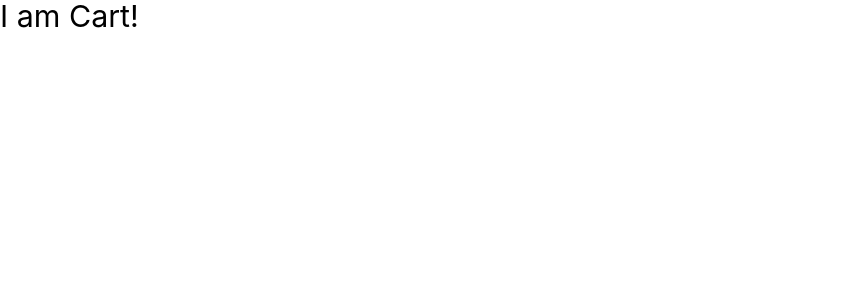
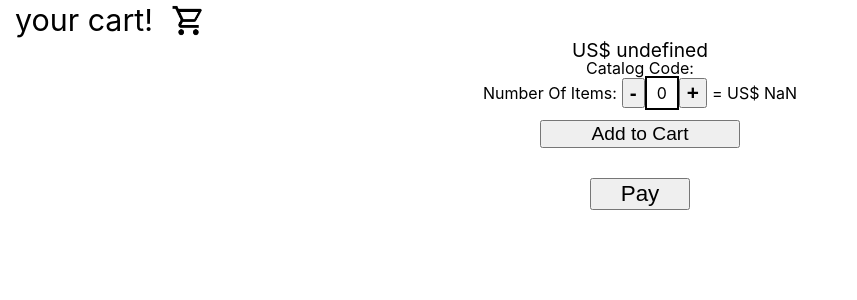
Before and after one commit to manelly67/TheOdinProject-Shopping-Cart, a React (Vite) app: page /cartpage in a window 1280 px wide. Shown: the top 300 px of the page, without its empty margins (0-857 px from the left). Built offline with nearby package versions, Linux system fonts and the light colour scheme.

Commit message:
cart logic

```diff
--- a/src/components/Carousel.jsx
+++ b/src/components/Carousel.jsx
@@ -6,7 +6,6 @@ import {
   switchActive,
   fillActiveCircle,
   clearCircle,
- /*  getActiveButton, */
 } from './carouselScript';
 import { useState, useEffect } from 'react';
 import leftChevron from '../assets/images/chevron-left.png';
--- a/src/components/Cart.jsx
+++ b/src/components/Cart.jsx
@@ -1,10 +1,162 @@
-const CartPage = () => {
-    return (
-      <div>
-        <h2>I am Cart!</h2>
+import DivCartIcon from './DivCartIcon';
+import { useState } from 'react';
 
+/*
+const productOfAllNums = arr.reduce((total, currentItem) => {
+  return total * currentItem;
+  }, 1);
+*/
+
+function addToArray(arg1, arg2, arg3, arg4, addingInCart, setAddingInCart) {
+  switch (arg2 !== 0) {
+    case true:
+      {
+      let itemToAdd = {
+        'itemCode': arg1,
+        'numberItem': arg2,
+        'priceCode': arg3,
+        'totalLine': arg4,
+      };
+      let tempArray = [...addingInCart];
+      tempArray.push(itemToAdd);
+      setAddingInCart(tempArray);
+      }
+      break;
+
+    case false:
+      console.log('nothing to add');
+      break;
+  }
+}
+
+function increase(count, setCount) {
+  let temp = count;
+  ++temp;
+  setCount(temp);
+}
+
+function decrease(count, setCount) {
+  let temp = count;
+  switch (temp !== 0) {
+    case true:
+      --temp;
+      setCount(temp);
+      break;
+    case false:
+      break;
+  }
+}
+
+const CartPage = (props) => {
+  console.log(props.addingInCart);
+
+  const [count, setCount] = useState(0);
+  const totalItem = count * props.itemPrice;
+
+  return (
+    <>
+      <div
+        style={{
+          display: 'flex',
+          flexDirection: 'row',
+          gap: '15px',
+          alignItems: 'center',
+          paddingLeft: '15px',
+        }}
+      >
+        <h2>your cart!</h2>
+        <div className={props.formatArticle}>
+          <DivCartIcon numberOfItems={props.numberOfItems} />
+        </div>
       </div>
-    );
-  };
+      <section>
+        <p style={{ textAlign: 'center', fontSize: '1.2rem' }}>
+          {`US$  ${props.itemPrice}`}
+        </p>
+        <p>Catalog Code: {props.itemCode} </p>
 
-  export default CartPage;
+        <div
+          style={{
+            display: 'flex',
+            flexDirection: 'row',
+            alignItems: 'center',
+          }}
+        >
+          <p>Number Of Items: </p>
+          <button
+            style={{
+              height: '30px',
+              marginLeft: '5px',
+              fontSize: '1.3rem',
+              fontWeight: '800',
+            }}
+            onClick={() => {
+              decrease(count, setCount);
+            }}
+          >
+            -
+          </button>
+          <p
+            style={{
+              width: '30px',
+              height: '30px',
+              border: '2px solid black',
+              alignContent: 'center',
+              textAlign: 'center',
+            }}
+          >
+            {count}
+          </p>
+          <button
+            style={{ height: '30px', fontSize: '1.3rem', fontWeight: '800' }}
+            onClick={() => {
+              increase(count, setCount);
+            }}
+          >
+            +
+          </button>
+          <div style={{ paddingLeft: '5px' }}>
+            <p>{`= US$ ${totalItem}`}</p>
+          </div>
+        </div>
+        <div
+          style={{
+            width: '100%',
+            paddingTop: '10px',
+            display: 'flex',
+            justifyContent: 'center',
+          }}
+        >
+          <button
+            style={{ width: '200px', fontSize: '1.2rem' }}
+            onClick={() => {
+              addToArray(
+                props.itemCode,
+                count,
+                props.itemPrice,
+                totalItem,
+                props.addingInCart,
+                props.setAddingInCart
+              );
+            }}
+          >
+            Add to Cart
+          </button>
+        </div>
+
+        <div
+          style={{
+            width: '100%',
+            paddingTop: '30px',
+            display: 'flex',
+            justifyContent: 'center',
+          }}
+        >
+          <button style={{ width: '100px', fontSize: '1.4rem' }}>Pay</button>
+        </div>
+      </section>
+    </>
+  );
+};
+
+export default CartPage;
--- /dev/null
+++ b/src/components/DivCartIcon.jsx
@@ -0,0 +1,26 @@
+import cartEmpty from '../assets/images/cart-outline.png';
+
+const cartImg = new Image();
+cartImg.src = cartEmpty;
+
+const DivCartIcon = (props) => {
+  return (
+    <div
+      style={{
+        display: 'flex',
+        flexDirection: 'row',
+        gap: '5px',
+        padding: '3px',
+        alignItems: 'center',
+        fontSize: '1.3rem',
+        fontWeight: '800',
+      }}
+    >
+
+      <img src={cartImg.src} width="35px" height="35px" alt="cart-items"></img>
+      <p>{props.numberOfItems}</p>
+    </div>
+  );
+};
+
+export default DivCartIcon;
--- a/src/components/ProductDetails.jsx
+++ b/src/components/ProductDetails.jsx
@@ -7,8 +7,10 @@ const ProductDetails = () => {
     navigate,
     selecItem,
     itemsList,
-    showList,
+    setInitial,
     divDetails,
+    addingInCart,
+    setAddingInCart,
   } = useOutletContext();
   console.log(selecItem);
   console.log(itemsList);
@@ -21,6 +23,15 @@ const ProductDetails = () => {
       : Number(productForDisplay['price']);
   console.log(itemPrice);
   console.log(productForDisplay);
+  console.log(itemsList);
+  const itemCode =
+  productForDisplay['storeId'] === undefined
+    ? 0
+    : productForDisplay['storeId'];
+
+  function handleClick(arg){
+    arg(true); //initial
+  }
 
   return (
     <>
@@ -30,7 +41,7 @@ const ProductDetails = () => {
             <button
               onClick={() => {
                 navigate(-1);
-                showList();
+                handleClick(setInitial);
               }}
             >
               go back
@@ -73,7 +84,13 @@ const ProductDetails = () => {
           </section>
         </article>
         <aside>
-          <CartPage />
+          <CartPage
+            itemPrice={itemPrice}
+            itemCode={itemCode}
+            formatArticle={formatArticle}
+            addingInCart={addingInCart}
+            setAddingInCart={setAddingInCart}
+          />
         </aside>
       </div>
     </>
--- a/src/components/Store.jsx
+++ b/src/components/Store.jsx
@@ -1,16 +1,28 @@
-import { useState } from 'react';
+import { useState, useEffect } from 'react';
 import { Outlet, useOutletContext, useNavigate } from 'react-router-dom';
 
 import styles from '../styles/Store.module.css';
 
 const StorePage = () => {
   const navigate = useNavigate();
-  const { formatArticle, itemsList } = useOutletContext();
+  const { formatArticle, itemsList, initial, setInitial, addingInCart, setAddingInCart } = useOutletContext();
   const { card, lastLine, hide, show, divDetails } = styles;
   const [selecItem, useSelecItem] = useState(null);
 
+  useEffect(() => {
+    switch(initial){
+      case true:
+        showList();
+        break;
+      case false:
+        hideList();
+        break;
+    }
+
+  });
+
   console.log(selecItem);
-
+  console.log(itemsList);
   function hideList() {
     document.getElementById('productList').className = '';
     document.getElementById('productList').classList.add(hide);
@@ -25,9 +37,10 @@ const StorePage = () => {
     navigate('/storepage/product');
   }
 
-  function handleClick(event,arg){
-    let temp =  event.currentTarget.id;
-    arg(temp);
+  function handleClick(event, arg1, arg2) {
+    let temp = event.currentTarget.id;
+    arg1(temp);
+    arg2(false);
   }
 
   return (
@@ -61,9 +74,8 @@ const StorePage = () => {
                     <button
                       id={x['id']}
                       onClick={(event) => {
-                       handleClick(event,useSelecItem);
+                        handleClick(event, useSelecItem, setInitial);
                         navigateToProduct();
-                        hideList();
                       }}
                     >
                       see more
@@ -83,7 +95,10 @@ const StorePage = () => {
             selecItem,
             itemsList,
             showList,
+            setInitial,
             divDetails,
+            addingInCart,
+            setAddingInCart,
           }}
         />
       </div>
```
Also changed, not shown: src/components/google-fonts.jsx (added, +28 -0 lines).
